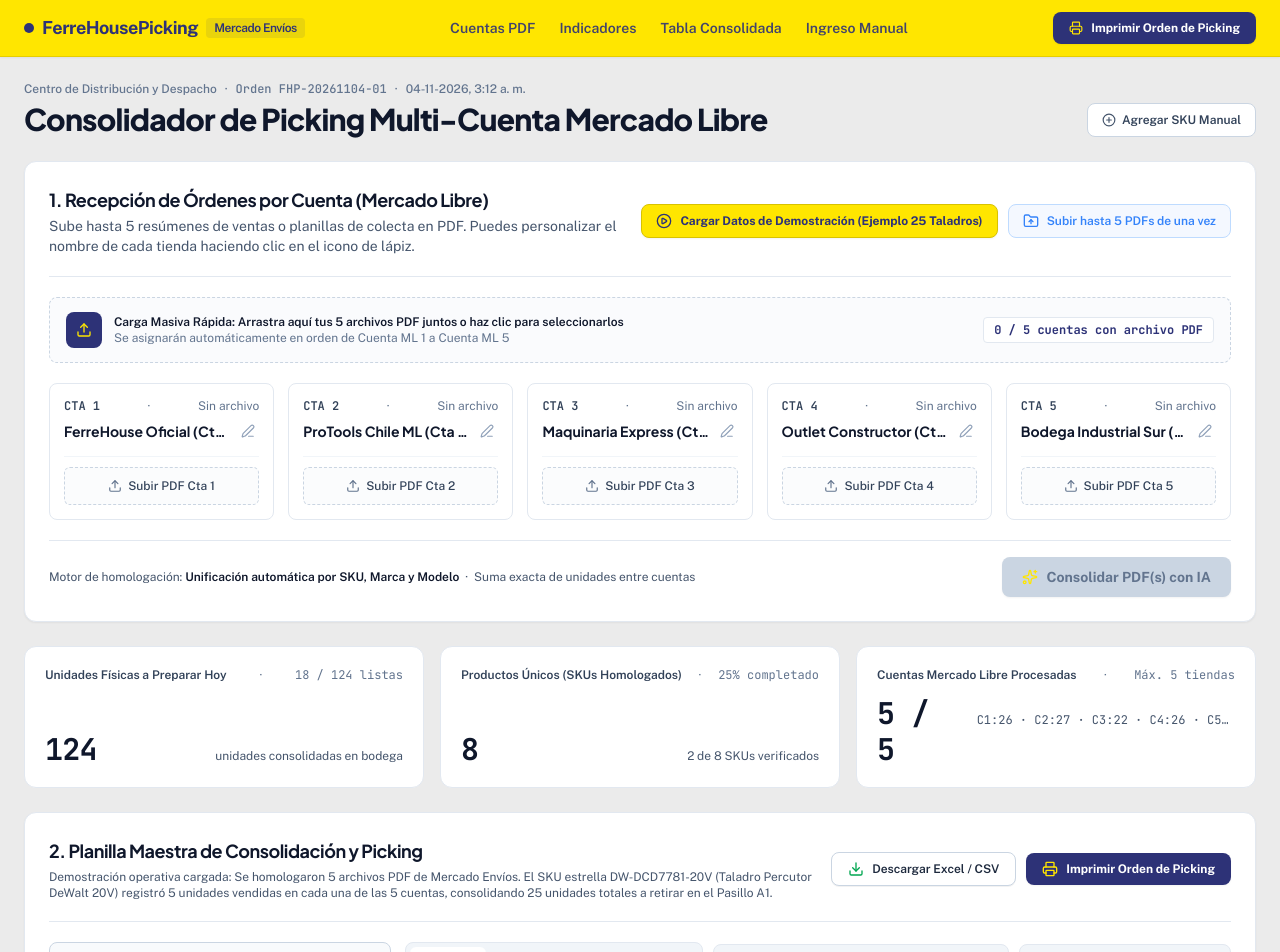
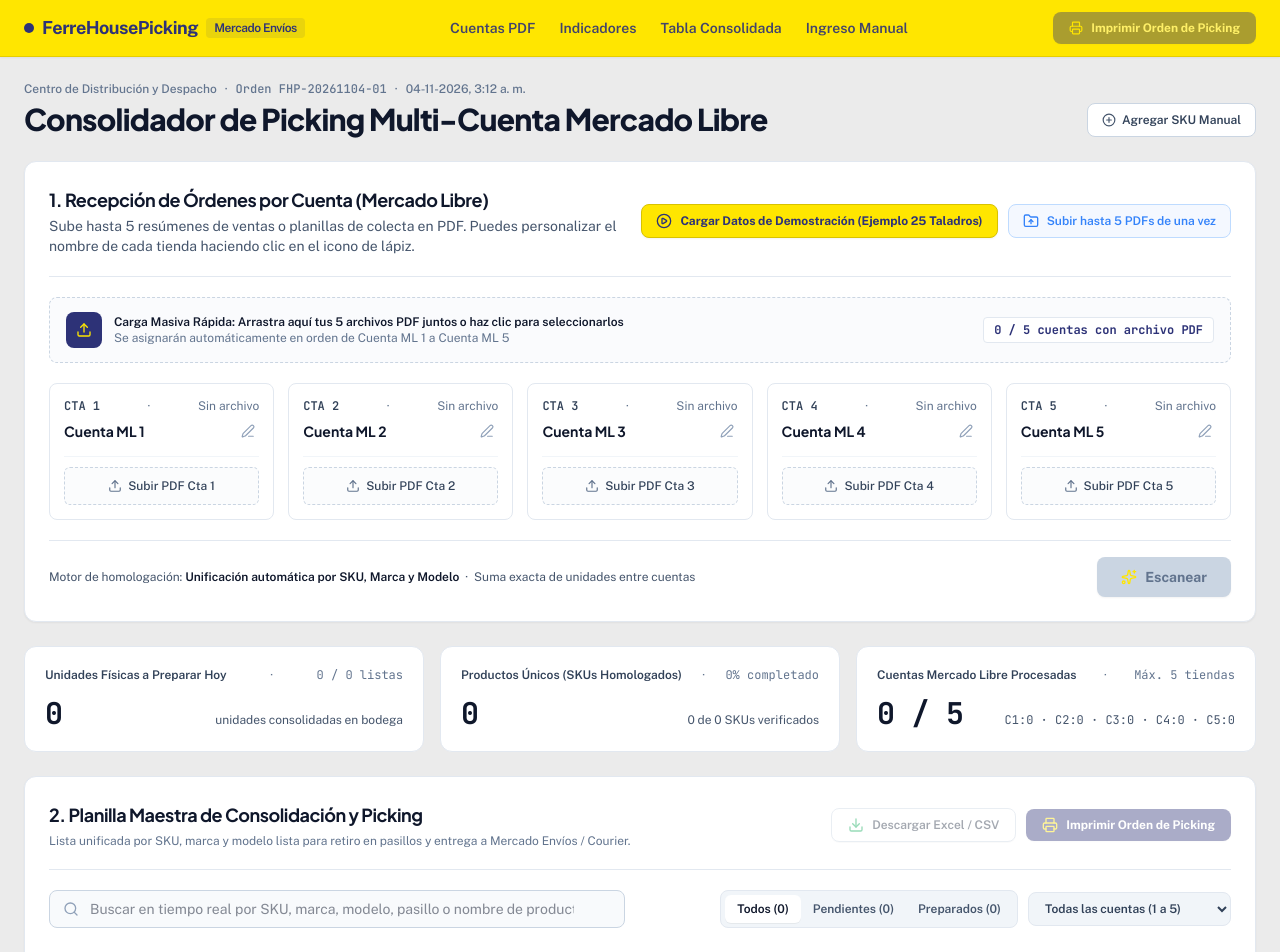
Before and after one commit to Victornac007/FerreHousePicking, a React (Vite) app: page / in a window 1280 px wide. Shown: the top 952 px of the page. Built offline with nearby package versions, Linux system fonts and the light colour scheme.

Commit message:
feat: transition to production mode
Remove demonstration dataset initialization and set default state to empty to ensure a clean environment for real-time PDF processing. Update UI labels to "Escanear" for better clarity.

```diff
--- a/src/App.tsx
+++ b/src/App.tsx
@@ -80,21 +80,10 @@ function readFileAsBase64(file: File): Promise<string> {
 }
 
 export default function App() {
-  // Initialize with the 25 DeWalt drills demonstration dataset so the warehouse operator
-  // can immediately inspect the consolidated table, search, CSV export, and print preview,
-  // or clear/upload their own 5 daily PDFs.
-  const initialDemo = useMemo(() => getDemoPickingData(), []);
-
-  const [slots, setSlots] = useState<AccountSlot[]>(() =>
-    INITIAL_SLOTS.map((slot, idx) => ({
-      ...slot,
-      name: initialDemo.accountNames[idx] || slot.name,
-    }))
-  );
-  const [items, setItems] = useState<PickingItem[]>(initialDemo.items);
-  const [resumenOperativo, setResumenOperativo] = useState<string>(
-    initialDemo.resumenOperativo
-  );
+  // Production operational mode: Start with clean accounts and an empty list ready for real daily PDF uploads.
+  const [slots, setSlots] = useState<AccountSlot[]>(INITIAL_SLOTS);
+  const [items, setItems] = useState<PickingItem[]>([]);
+  const [resumenOperativo, setResumenOperativo] = useState<string>("");
 
   const [isProcessing, setIsProcessing] = useState(false);
   const [errorBanner, setErrorBanner] = useState<string | null>(null);
@@ -234,7 +223,7 @@ export default function App() {
       });
 
       setStatusNotice(
-        `Se cargaron ${encodedFiles.length} archivo(s) PDF en las ranuras de cuenta. Haz clic en "Consolidar PDF(s) con IA" para extraer las ventas.`
+        `Se cargaron ${encodedFiles.length} archivo(s) PDF en las ranuras de cuenta. Haz clic en "Escanear" para extraer las ventas.`
       );
     } catch (err: unknown) {
       setErrorBanner(
--- a/src/components/AccountUploadSection.tsx
+++ b/src/components/AccountUploadSection.tsx
@@ -402,13 +402,11 @@ export const AccountUploadSection: React.FC<AccountUploadSectionProps> = ({
           type="button"
           onClick={onConsolidateWithGemini}
           disabled={isProcessing || uploadedCount === 0}
-          className="inline-flex items-center justify-center gap-2 px-5 py-2.5 text-sm font-bold text-white bg-[#3483fa] hover:bg-[#2968c8] active:bg-[#1f5099] disabled:bg-slate-300 disabled:text-slate-500 rounded-lg transition-colors cursor-pointer whitespace-nowrap shrink-0 shadow-xs"
+          className="inline-flex items-center justify-center gap-2 px-6 py-2.5 text-sm font-bold text-white bg-[#3483fa] hover:bg-[#2968c8] active:bg-[#1f5099] disabled:bg-slate-300 disabled:text-slate-500 rounded-lg transition-colors cursor-pointer whitespace-nowrap shrink-0 shadow-xs"
         >
           <Sparkles className="w-4 h-4 text-[#ffe600] shrink-0" />
           <span>
-            {isProcessing
-              ? "Analizando y Homologando PDFs..."
-              : `Consolidar ${uploadedCount > 0 ? uploadedCount : ""} PDF(s) con IA`}
+            {isProcessing ? "Escaneando PDFs..." : "Escanear"}
           </span>
         </button>
       </div>
--- a/src/components/PickingTableSection.tsx
+++ b/src/components/PickingTableSection.tsx
@@ -236,7 +236,7 @@ export const PickingTableSection: React.FC<PickingTableSectionProps> = ({
           </h3>
           <p className="text-xs text-slate-600 mt-1.5 leading-relaxed">
             Sube hasta 5 archivos PDF de tus cuentas de Mercado Libre y presiona{" "}
-            <strong>Consolidar con IA</strong>, o carga inmediatamente el caso de prueba de{" "}
+            <strong>Escanear</strong>, o carga inmediatamente el caso de prueba de{" "}
             <strong>25 Taladros DeWalt (5 por cuenta)</strong> para explorar la tabla y probar la impresión de bodega.
           </p>
           <div className="mt-5">
```
Also changed, not shown: .aistudio/artifacts/brain/0653c444-6fa9-4bfb-99d7-e134b82b4d09/.tempmediaStorage/btn-escanear.png (added), .aistudio/artifacts/brain/0653c444-6fa9-4bfb-99d7-e134b82b4d09/.tempmediaStorage/real-prod-desktop.png (added).
